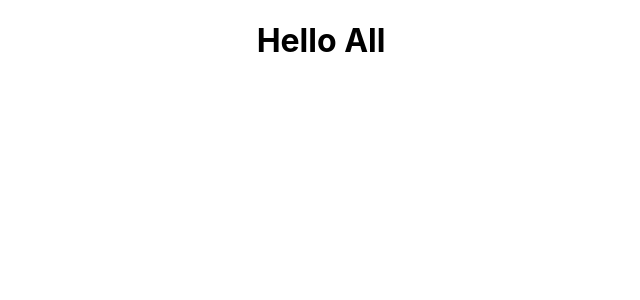
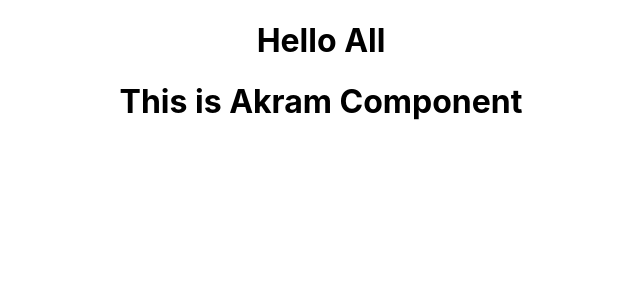
Before and after one commit to shoebkhan111/GitHub-Practice, a React (Create React App) app in the folder github-practice/: page / in a window 1280 px wide. Shown: the top 300 px of the page, without its empty margins (319-959 px from the left). Built offline with nearby package versions, Linux system fonts and the light colour scheme.

Commit message:
Akram new-Component

```diff
--- a/github-practice/src/App.js
+++ b/github-practice/src/App.js
@@ -1,9 +1,11 @@
 import "./App.css";
+import Akram from "./Components/AKRAM/Akram";
 import Testing from "./Components/KHWAJA/Testing";
 function App() {
   return (
     <div className="App">
       <Testing />
+      <Akram/>
     </div>
   );
 }
--- /dev/null
+++ b/github-practice/src/Components/AKRAM/Akram.jsx
@@ -0,0 +1,11 @@
+import React from 'react';
+
+const Akram = () => {
+    return (
+        <div>
+            <h1>This is Akram Component</h1>
+        </div>
+    );
+};
+
+export default Akram;
```
